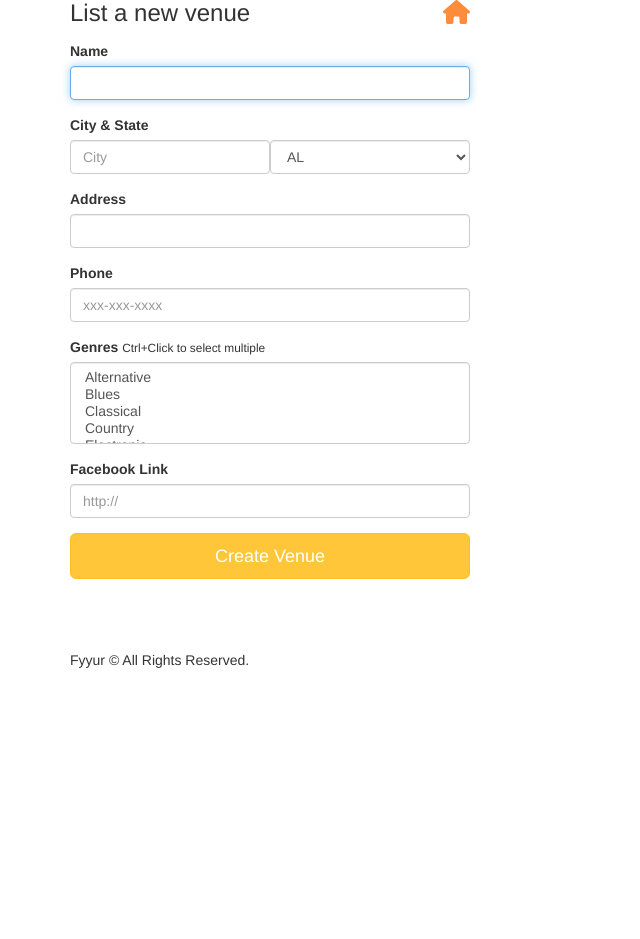
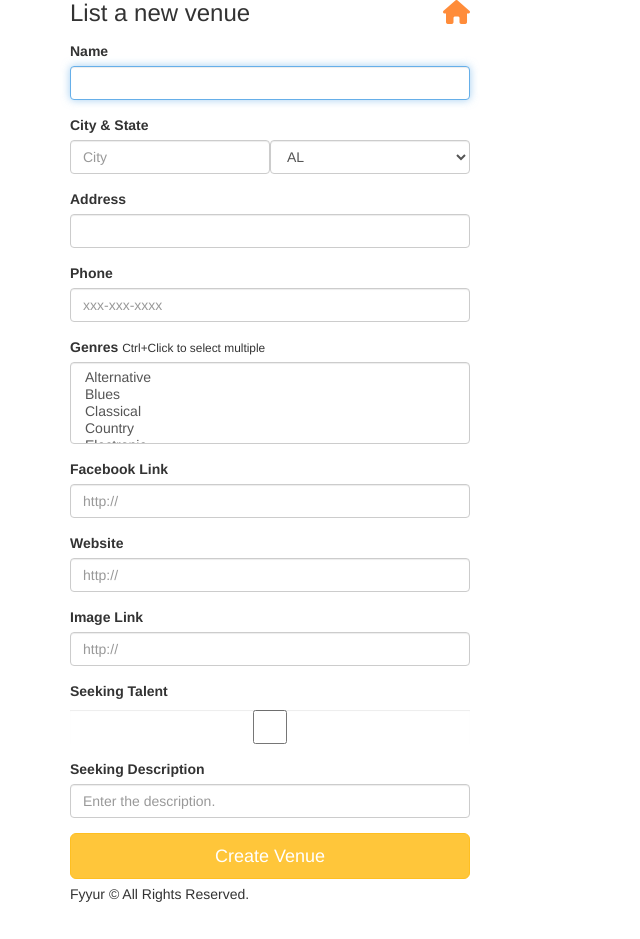
Before and after one commit to SuyashSapkal/fyyur, a Flask app: page /venues/create in a window 1280 px wide. Shown: the part 95-1034 px from the top of the page, without its empty margins (0-640 px from the left). Before the commit the page ends 763 px from the top, so only its background shows below. Run offline with Flask 2, Linux system fonts and the light colour scheme; some libraries are stand-ins or nearby versions.

Commit message:
solved issue of Creating Venue form all things

```diff
--- a/starter_code/app.py
+++ b/starter_code/app.py
@@ -158,7 +158,8 @@ def create_venue_submission():
         address=form.address.data,
         phone=form.phone.data,
         image_link=form.image_link.data,
-        facebook_link=form.facebook_link.data
+        facebook_link=form.facebook_link.data,
+        website=form.website.data
       )
       form.populate_obj(venue)
       db.session.add(venue)
--- a/starter_code/forms.py
+++ b/starter_code/forms.py
@@ -1,6 +1,6 @@
 from datetime import datetime
 from flask_wtf import Form
-from wtforms import IntegerField, StringField, SelectField, SelectMultipleField, DateTimeField
+from wtforms import IntegerField, StringField, SelectField, SelectMultipleField, DateTimeField, BooleanField
 from wtforms.validators import NumberRange, DataRequired, AnyOf, URL
 
 class ShowForm(Form):
@@ -91,10 +91,10 @@ class VenueForm(Form):
         'address', validators=[DataRequired()]
     )
     phone = StringField(
-        'phone'
+        'phone', validators=[DataRequired()]
     )
     image_link = StringField(
-        'image_link'
+        'image_link', validators=[DataRequired()]
     )
     genres = SelectMultipleField(
         # TODO implement enum restriction
@@ -122,7 +122,16 @@ class VenueForm(Form):
         ]
     )
     facebook_link = StringField(
-        'facebook_link', validators=[URL()]
+        'facebook_link', validators=[URL(),DataRequired()]
+    )
+    website = StringField(
+        'website', validators=[URL(),DataRequired()]
+    )
+    seeking_talent = BooleanField(
+        'seeking_talent'
+    )
+    seeking_description = StringField(
+        'seeking_description'
     )
 
 class ArtistForm(Form):
@@ -190,10 +199,10 @@ class ArtistForm(Form):
     )
     phone = StringField(
         # TODO implement validation logic for state
-        'phone'
+        'phone', validators=[DataRequired()]
     )
     image_link = StringField(
-        'image_link'
+        'image_link', validators=[DataRequired()]
     )
     genres = SelectMultipleField(
         # TODO implement enum restriction
--- a/starter_code/templates/forms/new_venue.html
+++ b/starter_code/templates/forms/new_venue.html
@@ -33,9 +33,26 @@
         {{ form.genres(class_ = 'form-control', placeholder='Genres, separated by commas', autofocus = true) }}
       </div>
       <div class="form-group">
-          <label for="genres">Facebook Link</label>
+          <label for="facebook_link">Facebook Link</label>
           {{ form.facebook_link(class_ = 'form-control', placeholder='http://', autofocus = true) }}
-        </div>
+      </div>
+      <div class="form-group">
+        <label for="website">Website</label>
+        {{ form.website(class_ = 'form-control', placeholder='http://', autofocus = true) }}
+      </div>
+      <div class="form-group">
+        <label for="image_link">Image Link</label>
+        {{ form.image_link(class_ = 'form-control', placeholder='http://', autofocus = true) }}
+      </div>
+      <div class="form-group">
+        <label for="seeking_talent">Seeking Talent</label>
+        {{ form.seeking_talent(class_ = 'form-control', placeholder='', autofocus = true) }}
+      </div>
+      <div class="form-group">
+        <label for="seeking_description">Seeking Description</label>
+        {{ form.seeking_description(class_ = 'form-control', placeholder='Enter the description.', autofocus = true) }}
+      </div>
+
       <input type="submit" value="Create Venue" class="btn btn-primary btn-lg btn-block">
     </form>
   </div>
```
